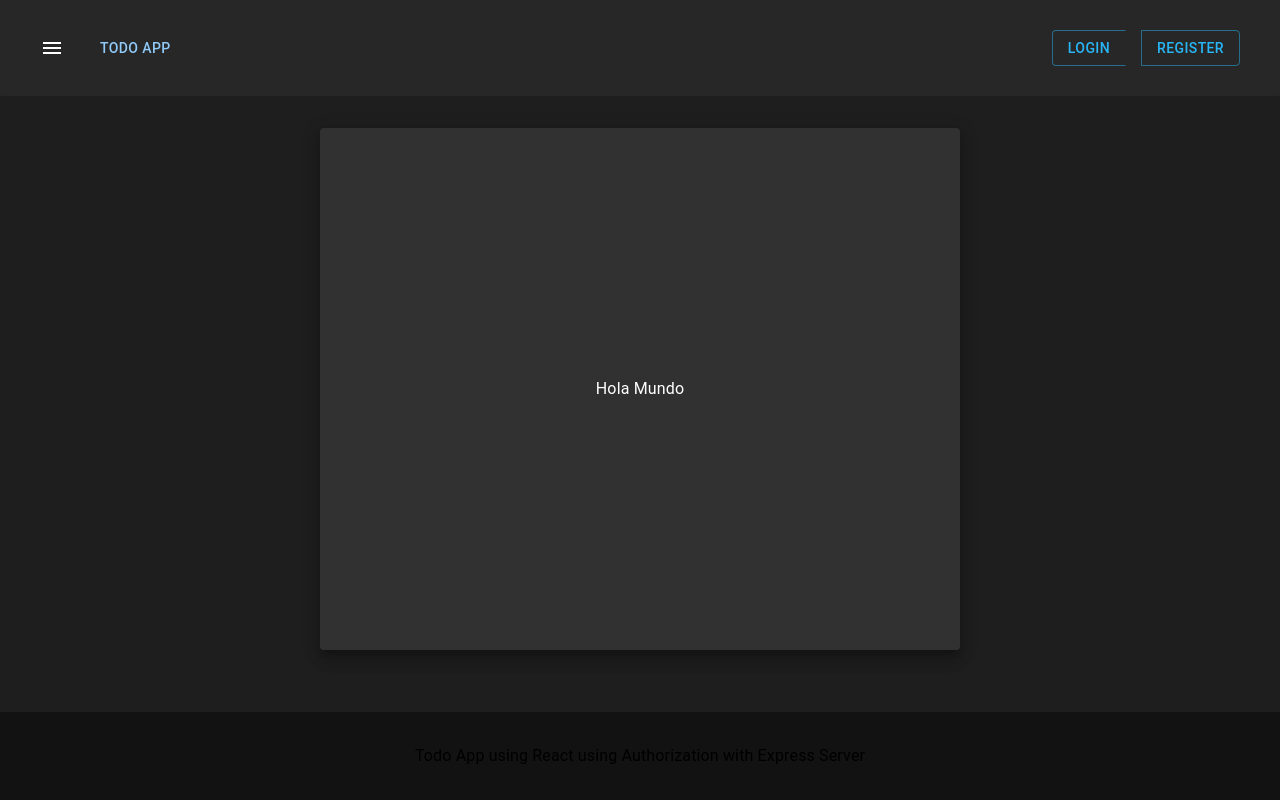
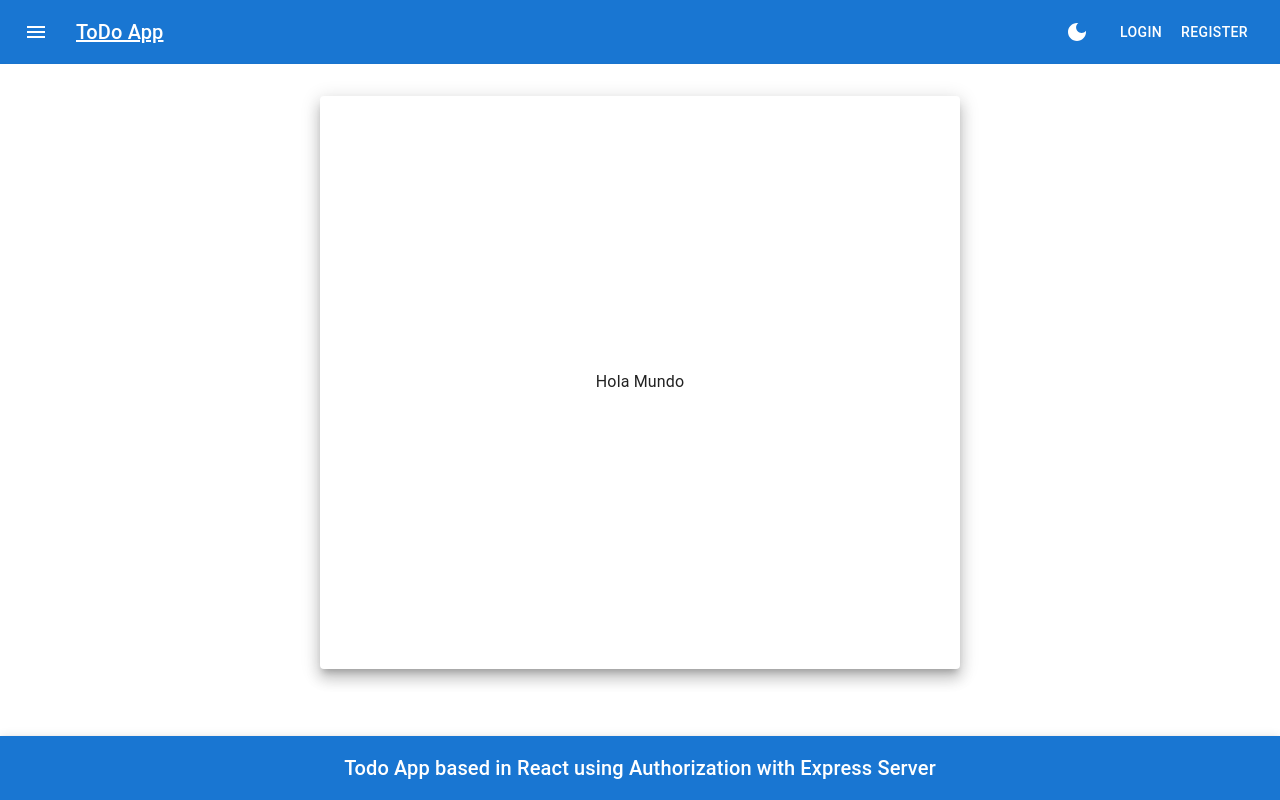
Before and after one commit to jhoacar/text-2-speech-todo-app, a React (Vite) app in the folder client/: page / in a window 1280 px wide. Built offline with nearby package versions, Linux system fonts and the light colour scheme.

Commit message:
added navbar for page using dark theme switch

```diff
--- a/client/src/App.jsx
+++ b/client/src/App.jsx
@@ -1,22 +1,33 @@
+/* eslint-disable react/jsx-no-constructed-context-values */
 import { createTheme, ThemeProvider } from '@mui/material';
 import { Suspense, useState } from 'react';
 import { Spinner } from './components/Spinner';
 import { Router } from './routes';
 
+import { AuthContext } from './contexts/auth';
+import { ThemeContext } from './contexts/theme';
+import { getToken } from './utils/handleToken';
+import { getTheme } from './utils/handleTheme';
+
 function App() {
   // eslint-disable-next-line no-unused-vars
-  const [isDarkMode, setIsDarkMode] = useState(true);
+  const [isDarkMode, setIsDarkMode] = useState(getTheme() === 'dark');
+  const [isLoggedIn, setIsLoggedIn] = useState(getToken()?.length > 0);
   const theme = createTheme({
     palette: {
-      mode: isDarkMode ? 'dark' : 'ligth',
+      mode: isDarkMode ? 'dark' : 'light',
     },
   });
 
   return (
     <ThemeProvider theme={theme}>
-      <Suspense fallback={<Spinner />}>
-        <Router />
-      </Suspense>
+      <ThemeContext.Provider value={[isDarkMode, setIsDarkMode]}>
+        <AuthContext.Provider value={[isLoggedIn, setIsLoggedIn]}>
+          <Suspense fallback={<Spinner />}>
+            <Router />
+          </Suspense>
+        </AuthContext.Provider>
+      </ThemeContext.Provider>
     </ThemeProvider>
   );
 }
--- a/client/src/components/Footer/index.jsx
+++ b/client/src/components/Footer/index.jsx
@@ -1,19 +1,28 @@
-import { BottomNavigation, Typography } from '@mui/material';
+import {
+  AppBar, Box, Typography,
+} from '@mui/material';
 
 function Footer() {
   return (
-    <BottomNavigation sx={{
-      padding: '1rem',
+    <Box sx={{
       display: 'flex',
       flexDirection: 'column',
       justifyContent: 'center',
       alignItems: 'center',
     }}
     >
-      <Typography color="InfoText" textAlign="center">
-        Todo App using React using Authorization with Express Server
-      </Typography>
-    </BottomNavigation>
+      <AppBar
+        sx={{
+          padding: '1rem',
+          position: 'static',
+          textAlign: 'center',
+        }}
+      >
+        <Typography variant="h6" component="h4" textAlign="center">
+          Todo App based in React using Authorization with Express Server
+        </Typography>
+      </AppBar>
+    </Box>
   );
 }
 
--- a/client/src/components/NavBar/index.jsx
+++ b/client/src/components/NavBar/index.jsx
@@ -1,20 +1,38 @@
-import * as React from 'react';
 import AppBar from '@mui/material/AppBar';
 import Box from '@mui/material/Box';
 import Toolbar from '@mui/material/Toolbar';
 import Typography from '@mui/material/Typography';
-import Button from '@mui/material/Button';
 import IconButton from '@mui/material/IconButton';
 import MenuIcon from '@mui/icons-material/Menu';
-import { ButtonGroup } from '@mui/material';
+import Button from '@mui/material/Button';
 import { Link } from 'react-router-dom';
+import LightModeIcon from '@mui/icons-material/LightMode';
+import DarkModeIcon from '@mui/icons-material/DarkMode';
+import { useContext } from 'react';
 
-export default function NavBar() {
+import { AuthContext } from '../../contexts/auth';
+import { ThemeContext } from '../../contexts/theme';
+import { removeToken } from '../../utils/handleToken';
+
+import styles from './index.module.css';
+
+function NavBar() {
+  const [isLoggedIn, setIsLoggedIn] = useContext(AuthContext);
+  const [isDarkTheme, setIsDarkTheme] = useContext(ThemeContext);
+
+  const handleLogout = () => {
+    setIsLoggedIn(false);
+    removeToken();
+  };
+
+  const handleChangeTheme = () => {
+    setIsDarkTheme(!isDarkTheme);
+  };
+
   return (
     <Box sx={{ flexGrow: 1 }}>
-      <AppBar sx={{ padding: '1rem' }} position="static">
-        <Toolbar sx={{ display: 'flex', justifyContent: 'space-between' }}>
-          <Box display="flex" alignItems="center" justifyContent="center">
+      <AppBar position="static">
+        <Toolbar>
           <IconButton
             size="large"
             edge="start"
@@ -24,22 +42,64 @@ export default function NavBar() {
           >
             <MenuIcon />
           </IconButton>
-            <Link to="/">
           <Typography variant="h6" component="div" sx={{ flexGrow: 1 }}>
-                <Button>ToDo App</Button>
+            <Link className={styles['nav-link']} to="/">
+              ToDo App
+            </Link>
           </Typography>
+          <Button
+            sx={{
+              color: 'white',
+            }}
+            onClick={handleChangeTheme}
+          >
+            {
+              isDarkTheme
+              && <LightModeIcon />
+            }
+            {
+              !isDarkTheme
+              && <DarkModeIcon />
+            }
+          </Button>
+
+          {
+
+            !isLoggedIn && (
+              <>
+                <Link className={styles['nav-link']} to="/login">
+                  <Button color="inherit">
+                    Login
+                  </Button>
                 </Link>
-          </Box>
-          <ButtonGroup sx={{ gap: '1rem' }}>
-            <Link to="/login">
-              <Button color="info">Login</Button>
+                <Link className={styles['nav-link']} to="/register">
+                  <Button color="inherit">
+                    Register
+                  </Button>
                 </Link>
-            <Link to="/register">
-              <Button color="info">register</Button>
+              </>
+            )
+          }
+
+          {
+            isLoggedIn && (
+              <>
+                <Link className={styles['nav-link']} to="/dashboard">
+                  <Button color="inherit">
+                    Dashboard
+                  </Button>
                 </Link>
-          </ButtonGroup>
+                <Button onClick={handleLogout} color="inherit">
+                  Logout
+                </Button>
+              </>
+            )
+          }
+
         </Toolbar>
       </AppBar>
     </Box>
   );
 }
+
+export default NavBar;
--- /dev/null
+++ b/client/src/components/NavBar/index.module.css
@@ -0,0 +1,3 @@
+.nav-link{
+    color: white;
+}
--- a/client/src/components/Spinner/index.jsx
+++ b/client/src/components/Spinner/index.jsx
@@ -1,14 +1,10 @@
 import { Box, CircularProgress, Typography } from '@mui/material';
 
 export function Spinner() {
-  const isDarkTheme = true;
-  const background = isDarkTheme ? 'text.disabled' : 'text.primary';
-
   return (
     <Box
       sx={{
         display: 'flex',
-        bgcolor: background,
         justifyContent: 'center',
         alignItems: 'center',
         gap: '1rem',
--- /dev/null
+++ b/client/src/contexts/auth.js
@@ -0,0 +1,3 @@
+import { createContext } from 'react';
+
+export const AuthContext = createContext();
--- /dev/null
+++ b/client/src/contexts/theme.js
@@ -0,0 +1,3 @@
+import { createContext } from 'react';
+
+export const ThemeContext = createContext();
--- /dev/null
+++ b/client/src/utils/handleTheme.js
@@ -0,0 +1,11 @@
+export function getTheme() {
+  return localStorage.getItem('theme');
+}
+
+export function setTheme(theme) {
+  return localStorage.setItem('theme', theme);
+}
+
+export function removeTheme() {
+  localStorage.removeItem('theme');
+}
```
Lines whose indentation alone changed are shown as unchanged.
